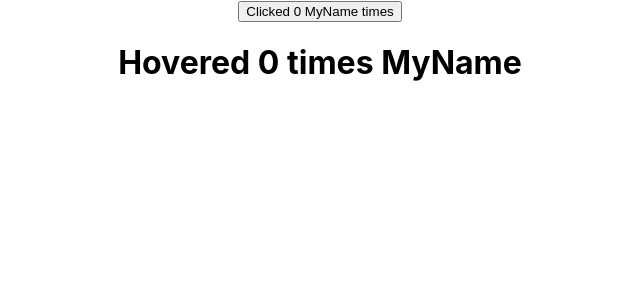
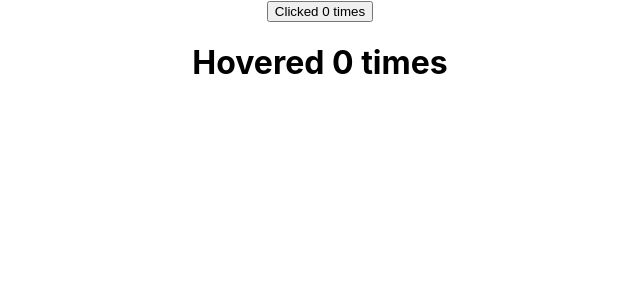
Before and after one commit to abhieshekumar/react-crash, a React (Create React App) app: page / in a window 1280 px wide. Shown: the top 300 px of the page, without its empty margins (320-960 px from the left). Built offline with nearby package versions, Linux system fonts and the light colour scheme.

Commit message:
HOC Demonstrated - Counter Example

```diff
--- a/src/components/ClickCounter.js
+++ b/src/components/ClickCounter.js
@@ -3,24 +3,10 @@ import updatedComponent from './WithCounter'
 
 class ClickCounter extends Component {
 
-  constructor(props) {
-    super(props)
-
-    this.state = {
-       count: 0
-    }
-  }
-
-  incrementCount = () => {
-    this.setState(prevState => {
-      return {count: prevState.count+1}
-    })
-  }
-
   render() {
     return (
       <div>
-        <button onClick={this.incrementCount}>Clicked {this.state.count} {this.props.name} times</button>
+        <button onClick={this.props.incrementCount}>Clicked {this.props.count} times</button>
       </div>
     )
   }
--- a/src/components/HoverCounter.js
+++ b/src/components/HoverCounter.js
@@ -3,24 +3,10 @@ import updatedComponent from './WithCounter'
 
 class HoverCounter extends Component {
 
-  constructor(props) {
-    super(props)
-
-    this.state = {
-       count: 0
-    }
-  }
-
-  incrementCount = () => {
-    this.setState(prevState => {
-      return {count: prevState.count+1}
-    })
-  }
-
   render() {
     return (
       <div>
-        <h1 onMouseOver={this.incrementCount}>Hovered {this.state.count} times {this.props.name}</h1>
+        <h1 onMouseOver={this.props.incrementCount}>Hovered {this.props.count} times</h1>
       </div>
     )
   }
--- a/src/components/WithCounter.js
+++ b/src/components/WithCounter.js
@@ -4,8 +4,23 @@ import React from 'react'
 
 const updatedComponent = (OriginalComponent) => {
   class NewComponent extends React.Component {
+
+    constructor(props) {
+      super(props)
+
+      this.state = {
+         count: 0
+      }
+    }
+
+    incrementCount = () => {
+      this.setState(prevState => {
+        return {count: prevState.count+1}
+      })
+    }
+
     render(){
-      return <OriginalComponent name="MyName"/>
+      return <OriginalComponent count={this.state.count} incrementCount={this.incrementCount}/>
     }
   }
   return NewComponent
```
